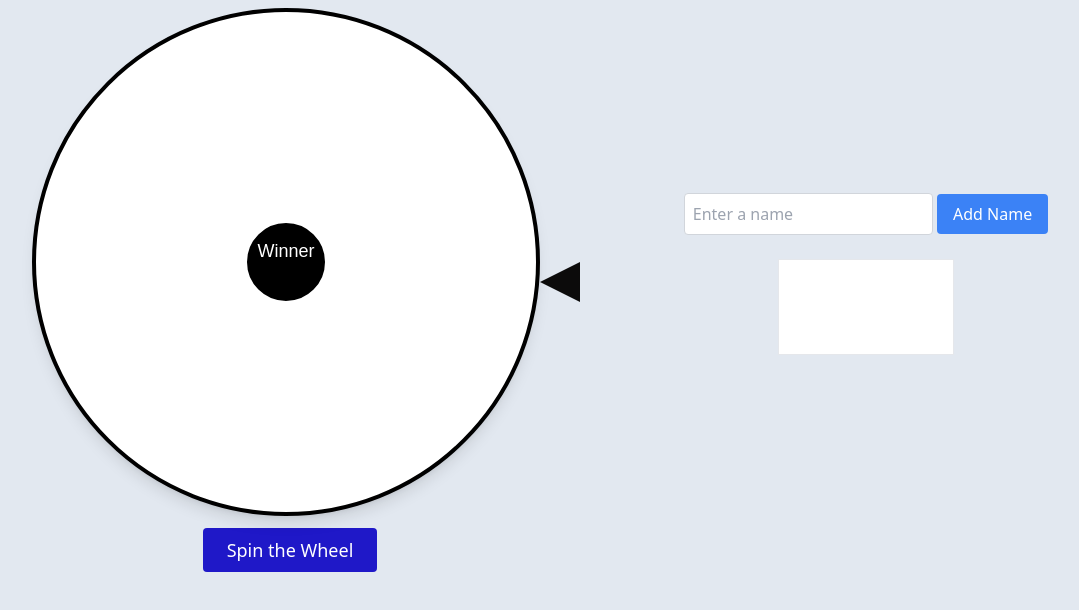
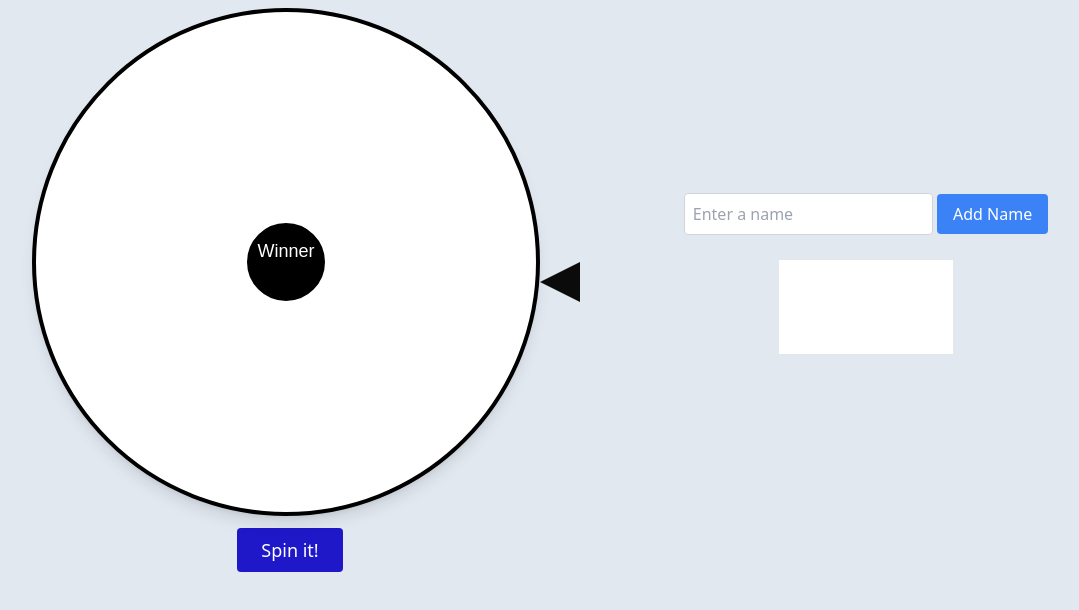
Before and after one commit to mdimamhosen/Task_One_Spin_wheel, a website built with Vite: page index.html in a window 1280 px wide. Shown: the part 144-754 px from the top of the page, without its empty margins (54-1133 px from the left). Built offline with nearby package versions, Linux system fonts and the light colour scheme.

Commit message:
final commit

```diff
--- a/index.html
+++ b/index.html
@@ -36,7 +36,7 @@
                 onclick="spin()"
                 class="px-6 py-2 text-lg bg-[#1F18C8] text-white rounded hover:bg-[#130eb6] transition duration-300 ml-2"
               >
-                Spin the Wheel
+                Spin it!
               </button>
             </div>
           </div>
```
